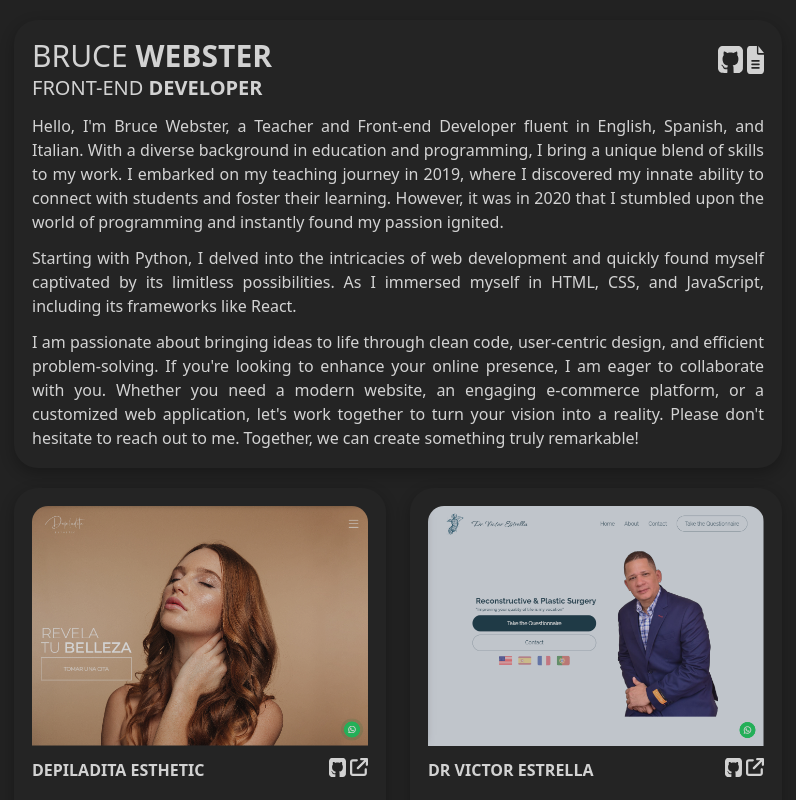
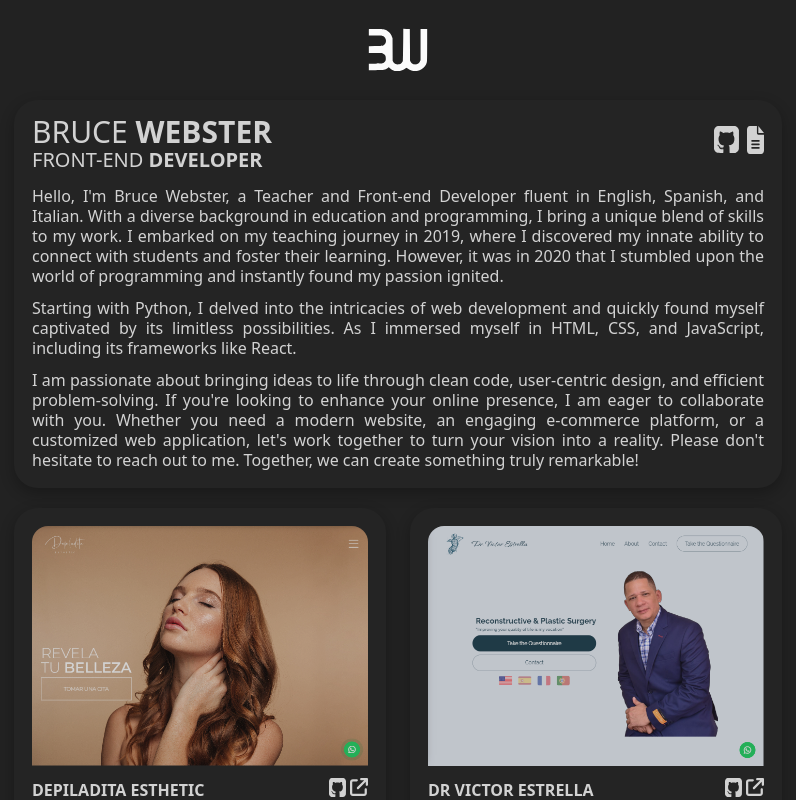
Before and after one commit to Bruce-Webster-21/bruce-s-portfolio, a Next.js app: page / in a window 1280 px wide. Shown: the top 800 px of the page, without its empty margins (242-1038 px from the left). Built offline with nearby package versions, Linux system fonts and the light colour scheme.

Commit message:
Added header and cleaned up css a bit

```diff
--- a/app/components/AboutMe.tsx
+++ b/app/components/AboutMe.tsx
@@ -7,14 +7,14 @@ const AboutMe = () => {
     <div className="flex flex-col gap-3 gray-bg-color font-extralight p-4 border-transparent border-2 border-solid rounded-3xl transition duration-700 opacity-80 hover:opacity-100">
       <div className="flex justify-between">
         <div className="uppercase">
-          <h1 className="text-3xl">
+          <h1 className="text-3xl mt-1 leading-5">
             bruce <span className="font-bold">webster</span>
           </h1>
-          <h2 className="text-xl">
+          <h2 className="text-xl pt-1">
             front-end <span className="font-bold">developer</span>
           </h2>
         </div>
-        <div className="flex mt-2 gap-1">
+        <div className="flex mt-2 gap-2">
           <a href="https://github.com/Bruce-Webster-21" target="_blank">
             <Image src={githubIcon} width={25} alt="Github Icon" />
           </a>
@@ -23,7 +23,7 @@ const AboutMe = () => {
           </a>
         </div>
       </div>
-      <div className="flex flex-col gap-3 text-base text-justify">
+      <div className="flex flex-col gap-3 text-base text-justify leading-5">
         <p>
           Hello, I'm Bruce Webster, a Teacher and Front-end Developer fluent in
           English, Spanish, and Italian. With a diverse background in education
--- /dev/null
+++ b/app/components/Header.tsx
@@ -0,0 +1,8 @@
+import Image from "next/image";
+import logo from "@/public/icons/tab-icon.svg";
+
+const Header = () => {
+  return <Image className="invert" src={logo} width={60} alt="Logo" />;
+};
+
+export default Header;
--- a/app/components/ProjectItem.tsx
+++ b/app/components/ProjectItem.tsx
@@ -47,7 +47,7 @@ const ProjectItem: React.FC<ProjectItemProps> = ({
             </a>
           </div>
         </span>
-        <div className="text-justify font-extralight text-base">
+        <div className="text-justify font-extralight text-base leading-5">
           {projectDescription}
         </div>
       </div>
--- a/app/globals.css
+++ b/app/globals.css
@@ -1,7 +1,6 @@
 @tailwind base;
 @tailwind components;
 @tailwind utilities;
-@import url("https://fonts.googleapis.com/css2?family=Raleway:wght@100;200;300;400;500;600;700;800;900&display=swap");
 
 html {
   background-color: #222;
--- a/app/page.tsx
+++ b/app/page.tsx
@@ -1,5 +1,7 @@
 import AboutMe from "./components/AboutMe";
 import ProjectItem from "./components/ProjectItem";
+import Header from "./components/Header";
+
 import depiladitaCoverImage from "../public/project-images/depiladita-cover.png";
 import drVictorEstrellaCoverImage from "../public/project-images/dr-victor-estrella-cover.png";
 import sapienzaAcademyCoverImage from "../public/project-images/sapienza-academy-cover.png";
@@ -16,6 +18,9 @@ const projectDescriptions = {
 export default function Home() {
   return (
     <div className="mx-auto max-w-3xl p-5 md:px-0">
+      <div className="flex justify-center pb-5">
+        <Header />
+      </div>
       <AboutMe />
       <div className="grid grid-cols-1 md:grid-cols-2 gap-6 mt-5 ">
         <ProjectItem
```
